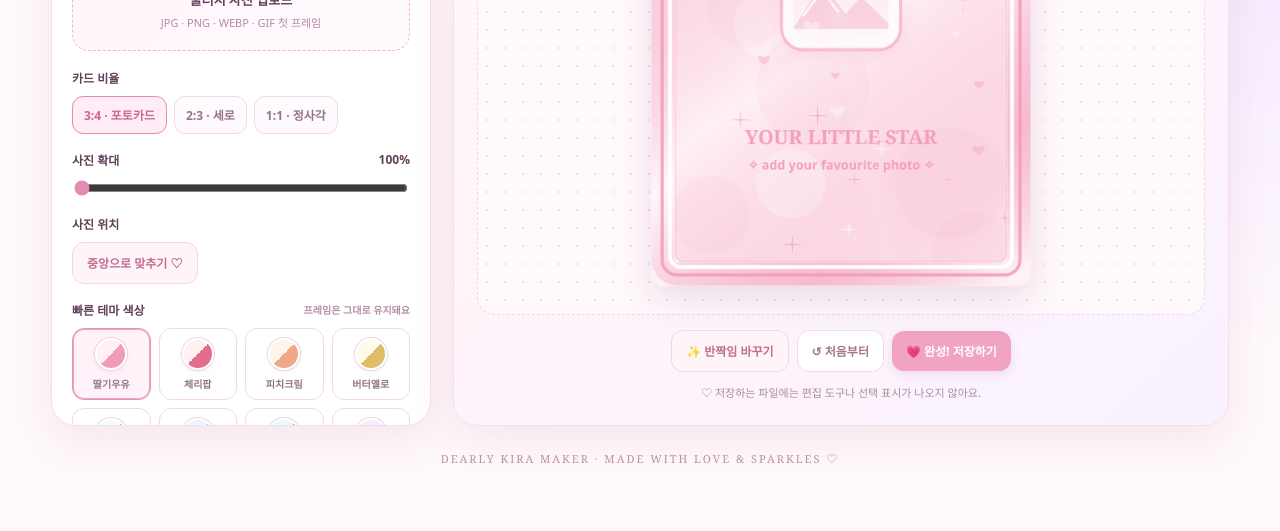
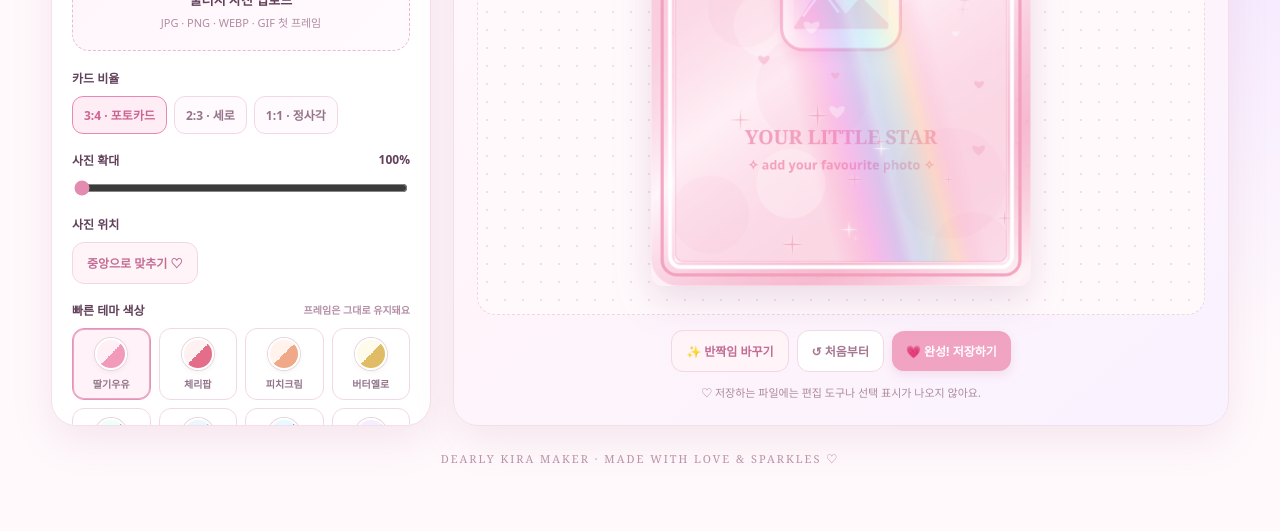
Before and after one commit to Elpis-For-Blanc/dearly-kira-maker, a plain HTML site: page index.html in a window 1280 px wide. Shown: the part 443-974 px from the top of the page. Drawn offline with Linux system fonts and the light colour scheme; a web font is replaced by a local one.

Commit message:
Add files via upload

```diff
--- a/index.html
+++ b/index.html
@@ -69,7 +69,7 @@ const $=id=>document.getElementById(id);
 const canvas=$('preview'), g=canvas.getContext('2d');
 const frames=[['bloom','글래스 라인',''],['gingham','베리 깅엄','🍒'],['holo','홀로그램','🌈'],['classic','클래식','💌'],['hearts','러블리 하트','💗'],['star','스타 샤워','⭐'],['pearl','필름 스트립',''],['polaroid','폴라로이드','📷']];
 const stickers=['🎀','💗','💖','🩷','💝','💕','✨','⭐','🌟','🌸','🌷','🌹','🍓','🍒','🦋','👑','🪽','🐰','🐻','🧸','🍬','🧁','🍭','💎','💌','🫧','🍀','🎧','🐱','🐾','🍰','🎠','🎶','🕊️','🍡','🪞'];
-const effectDefinitions=[['sparkle','✨','반짝반짝','별빛이 톡톡 켜지고 꺼져요'],['hearts','💗','플로팅 하트','작은 하트들이 둥둥 떠올라요'],['glitter','🌟','글리터 레인','반짝이는 펄이 흩날려요'],['holo','🌈','홀로그램 스윕','무지개 빛이 카드 위를 지나가요'],['glow','💫','소프트 글로우','테두리 주위에 빛이 숨 쉬듯 선명하게 번져요']];
+const effectDefinitions=[['sparkle','✨','반짝반짝','별빛이 톡톡 켜지고 꺼져요'],['hearts','💗','플로팅 하트','작은 하트들이 둥둥 떠올라요'],['glitter','🌟','글리터 레인','반짝이는 펄이 흩날려요'],['holo','🌈','홀로그램 스윕','핑크·보라·하늘·민트·골드빛 무지개가 지나가요'],['glow','💫','소프트 글로우','테두리 주위에 빛이 숨 쉬듯 선명하게 번져요']];
 // Font families use Korean web fonts when available; distinct installed fallbacks cover offline browsers.
 const fontTable={rounded:{family:'"Jua","NanumSquare","Apple SD Gothic Neo","Malgun Gothic",sans-serif',weight:'400',web:'Jua'},serif:{family:'"Gowun Batang","NanumMyeongjo","Noto Serif CJK KR",serif',weight:'700',web:'Gowun Batang'},hand:{family:'"Nanum Pen Script","UnPen",cursive',weight:'400',web:'Nanum Pen Script'},mono:{family:'"Do Hyeon","NanumGothicCoding",monospace',weight:'400',web:'Do Hyeon'}};
 const loadedFonts=new Set();
@@ -145,19 +145,33 @@ function drawHolo(c,H,t){
  if(!state.effects.holo)return;
  const r=getPhotoRect();
  c.save();
- // Keep the reflective sweep narrow and inside the photo; don't bleach the full card.
+ // V2.3: bring back the recognizable pink-violet-blue-mint-gold rainbow sweep.
+ // Clip to the photograph so the image remains legible and the frame keeps its shape.
  roundedRect(c,r.x,r.y,r.w,r.h,10);c.clip();
- const x=r.x-105+(r.w+210)*(t%1),band=38;
- c.translate(x,r.y+r.h*.5);c.rotate(-.19);
- const gr=c.createLinearGradient(-band,0,band,0);
- gr.addColorStop(0,'rgba(255,255,255,0)');
- gr.addColorStop(.30,'rgba(242,216,251,.018)');
- gr.addColorStop(.47,'rgba(255,255,255,.12)');
- gr.addColorStop(.54,'rgba(250,238,255,.15)');
- gr.addColorStop(.72,'rgba(255,255,255,.024)');
- gr.addColorStop(1,'rgba(255,255,255,0)');
- c.globalAlpha=.3+state.power*.7;
- c.fillStyle=gr;c.fillRect(-band,-H*1.3,band*2,H*2.6);
+ const sweep=((t+.02)%1);
+ const center=r.x-r.w*.43+(r.w*1.86)*sweep;
+ const width=190;
+ c.translate(center,r.y+r.h*.5);
+ c.rotate(-.26);
+ const gr=c.createLinearGradient(-width/2,0,width/2,0);
+ gr.addColorStop(0.00,'rgba(255,107,191,0)');
+ gr.addColorStop(0.12,'rgba(255,99,181,.15)');
+ gr.addColorStop(0.27,'rgba(234,110,246,.32)');
+ gr.addColorStop(0.41,'rgba(138,139,255,.32)');
+ gr.addColorStop(0.53,'rgba(112,212,253,.34)');
+ gr.addColorStop(0.65,'rgba(130,242,214,.28)');
+ gr.addColorStop(0.78,'rgba(255,226,122,.28)');
+ gr.addColorStop(0.90,'rgba(255,156,193,.14)');
+ gr.addColorStop(1.00,'rgba(255,156,193,0)');
+ c.globalAlpha=.48+.52*clamp(state.power,0,1);
+ c.fillStyle=gr;
+ c.fillRect(-width/2,-H, width,H*2);
+ // Slim pearl reflection at the middle of the rainbow, not a white wash.
+ const shine=c.createLinearGradient(-12,0,12,0);
+ shine.addColorStop(0,'rgba(255,255,255,0)');
+ shine.addColorStop(.5,'rgba(255,255,255,.16)');
+ shine.addColorStop(1,'rgba(255,255,255,0)');
+ c.fillStyle=shine;c.fillRect(-12,-H,24,H*2);
  c.restore();
 }
 function drawGlow(c,H,t){
```
